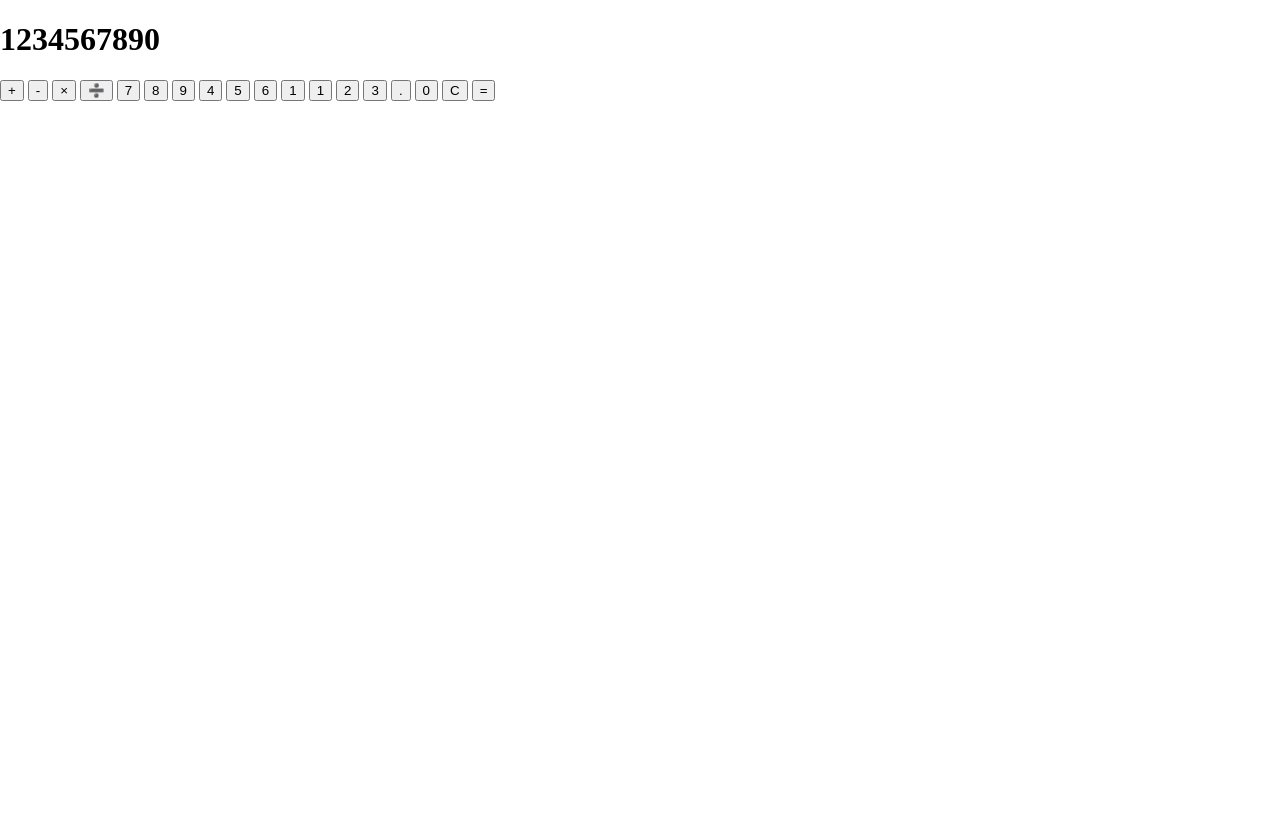
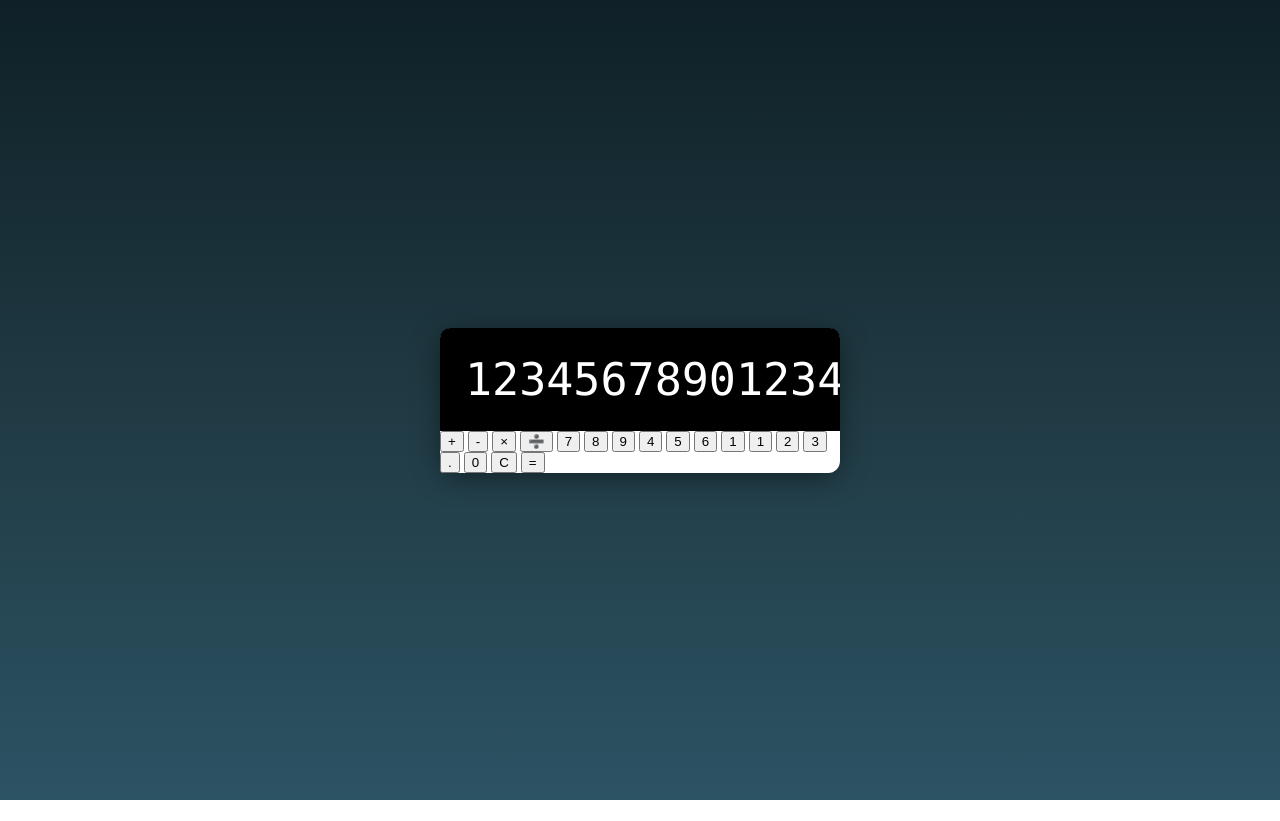
Before and after one commit to AbdulahiDayur/calculator, a plain HTML site: page index.html in a window 1280 px wide. After the commit the page ends 800 px from the top, so only its background shows below. Drawn offline with Linux system fonts and the light colour scheme.

Commit message:
added styling t calculator display

```diff
--- a/index.html
+++ b/index.html
@@ -18,7 +18,7 @@
     <div class="calculator">
       <!-- Display -->
       <div class="calculator-display">
-        <h1>1234567890</h1>
+        <h1>12345678901234567890</h1>
       </div>
       <!-- Buttons -->
       <button class="operator" value="+">+</button>
--- a/style.css
+++ b/style.css
@@ -5,4 +5,51 @@ html {
 body {
   margin: 0;
   min-height: 100vh;
+  display: flex;
+  justify-content: center;
+  align-items: center;
+  background: linear-gradient(to top, #2c5364, #203a43, #0f2027);
 }
+
+.calculator {
+  background: white;
+  width: 400px;
+  border-radius: 12px;
+  box-shadow: 0 5px 30px -5px rgba(0, 0, 0, 0.6);
+}
+
+.calculator-display {
+  background: black;
+  color: white;
+  margin: 0;
+  display: flex;
+  align-items: center;
+  justify-content: flex-end;
+  border-radius: 10px 10px 0 0;
+}
+
+.calculator-display h1 {
+  margin: 0;
+  padding: 25px;
+  font-size: 45px;
+  font-family: "Lucida Console", sans-serif;
+  font-weight: 100;
+  overflow-x: auto;
+}
+
+/* Custom Scroll Bar */
+::-webkit-scrollbar {
+  width: 10px;
+}
+
+::-webkit-scrollbar-track {
+  background: #f1f1f1;
+}
+
+::-webkit-scrollbar-thumb {
+  background: #888;
+}
+
+::-webkit-scrollbar-thumb:hover {
+  background: #555;
+}
```
